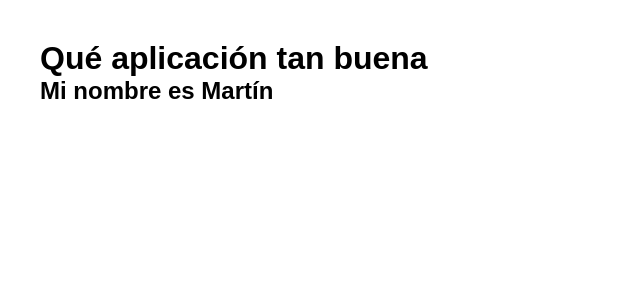
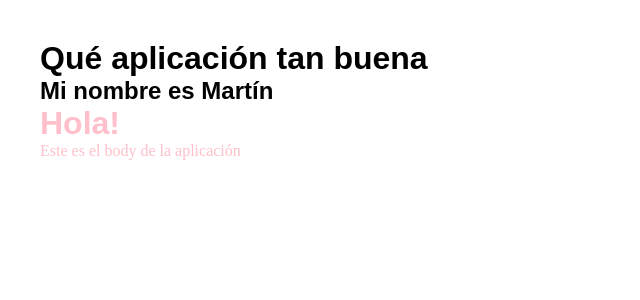
Before and after one commit to MartinSchere/Flask-app, a Flask app: page / in a window 1280 px wide. Shown: the top 300 px of the page, without its empty margins (0-640 px from the left). Run offline with Flask 2, Linux system fonts and the light colour scheme.

Commit message:
bagregando body

```diff
--- /dev/null
+++ b/entorno/pip-selfcheck.json
@@ -0,0 +1 @@
+{"last_check":"2021-02-11T22:38:08Z","pypi_version":"21.0.1"}
--- /dev/null
+++ b/entorno/pyvenv.cfg
@@ -0,0 +1,3 @@
+home = /Users/maritaschmutzer/anaconda3/bin
+include-system-site-packages = false
+version = 3.6.4
--- a/static/styles.css
+++ b/static/styles.css
@@ -10,3 +10,7 @@ h3 {
 header {
   padding: 2.5rem;
 }
+
+#body{
+  color: pink;
+}
--- a/templates/index.html
+++ b/templates/index.html
@@ -13,6 +13,13 @@
     <header>
       <h1 class="title">Qué aplicación tan buena</h1>
       <h2>Mi nombre es {{name}}</h2>
+
+      <div>
+        <h1 id="body">Hola!</h1>
+        <p id="body">Este es el body de la aplicación</p>
+      </div>
+
+
     </header>
   </body>
 </html>
```
Also changed, not shown: 14 other files.
